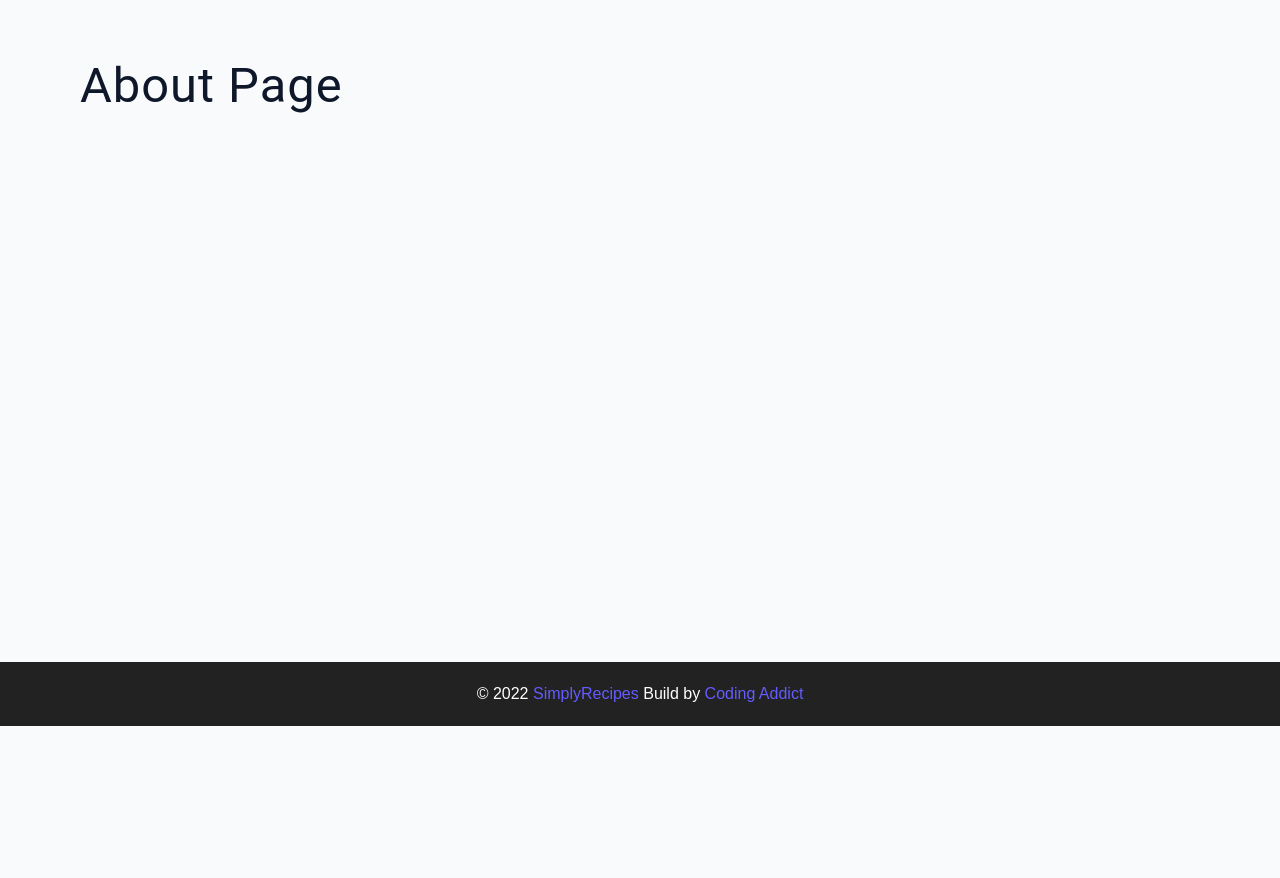
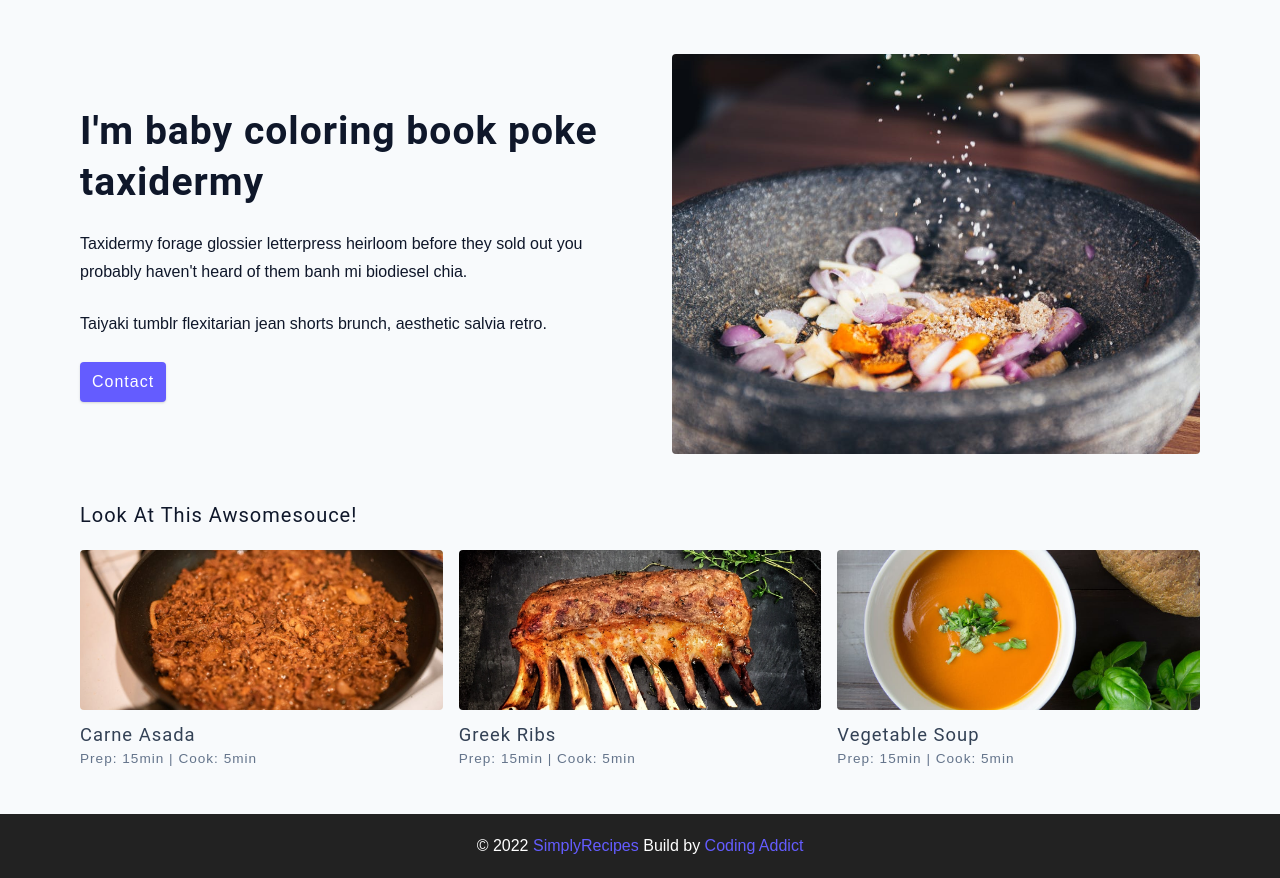
Before and after one commit to stochiconrado/html-css-fcc, a plain HTML site: page about.html in a window 1280 px wide. Shown: the part 74-952 px from the top of the page. Before the commit the page ends 800 px from the top, so only its background shows below. Drawn offline with Linux system fonts and the light colour scheme.

Commit message:
Finish about page

```diff
--- a/about.html
+++ b/about.html
@@ -44,7 +44,48 @@
    <!--end nav-->
    <!--main-->
    <main class="page">
-     <h1>About Page</h1>
+     <section class="about-page">
+       <article>
+        <h2>I'm baby coloring book poke taxidermy</h2>
+        <p>
+          Taxidermy forage glossier letterpress heirloom before they sold out
+          you probably haven't heard of them banh mi biodiesel chia.
+        </p>
+        <p>
+          Taiyaki tumblr flexitarian jean shorts brunch, aesthetic salvia
+          retro.
+        </p>
+        <a href="contact.html" class="btn">contact</a>
+       </article>
+       <img src="./assets/about.jpeg" alt="pouring salt" class="img about-img">
+     </section>
+     <section class="feature-recipes">
+       <h5 class="feature-title">Look At this Awsomesouce!</h5>
+       <!--recipes list-->
+      <div class="recipes-list">
+        <!--single recipe-->
+        <a href="single-recipe.html" class="recipe">
+          <img src="./assets/recipes/recipe-1.jpeg" alt="food" class="img recipe-img" />
+          <h5>carne asada</h5>
+          <p>Prep: 15min | Cook: 5min</p>
+        </a>
+        <!--end of single recipe-->
+        <!--single recipe-->
+        <a href="single-recipe.html" class="recipe">
+          <img src="./assets/recipes/recipe-2.jpeg" alt="food" class="img recipe-img" />
+          <h5>greek ribs</h5>
+          <p>Prep: 15min | Cook: 5min</p>
+        </a>
+        <!--end of single recipe-->
+        <!--single recipe-->
+        <a href="single-recipe.html" class="recipe">
+          <img src="./assets/recipes/recipe-3.jpeg" alt="food" class="img recipe-img" />
+          <h5>vegetable soup</h5>
+          <p>Prep: 15min | Cook: 5min</p>
+        </a>
+        <!--end of single recipe-->
+        <!--end of recipes list-->
+     </section>
    </main>
    <!--end of main-->
    <!--footer-->
--- a/css/main.css
+++ b/css/main.css
@@ -519,6 +519,50 @@ Recipes
 }
 /*
 ===============
+Error
+===============
+*/
+.error-page {
+  text-align: center;
+  padding-top: 5rem;
+}
+.error-page h1 {
+  font-size: 9rem;
+}
+/*
+===============
+About
+===============
+*/
+.about-page h2 {
+  text-transform: none;
+  font-weight: bold;
+}
+.about-page {
+  display: grid;
+  gap: 2rem 4rem;
+  padding-bottom: 3rem;
+}
+.about-img {
+  border-radius: var(--borderRadius);
+  height: 300px;
+}
+
+@media screen and (min-width: 992px) {
+  .about-page {
+    grid-template-columns: 1fr 1fr;
+    grid-template-rows: 400px;
+    align-items: center;
+  }
+  .about-img {
+    height: 100%;
+  }
+}
+.featured-title {
+  text-align: center;
+}
+/*
+===============
 
 ===============
 */
```
Also changed, not shown: 404.html (+5 -2 lines), recipes.html (+55 -6 lines), tag-template.html (+32 -1 lines).
